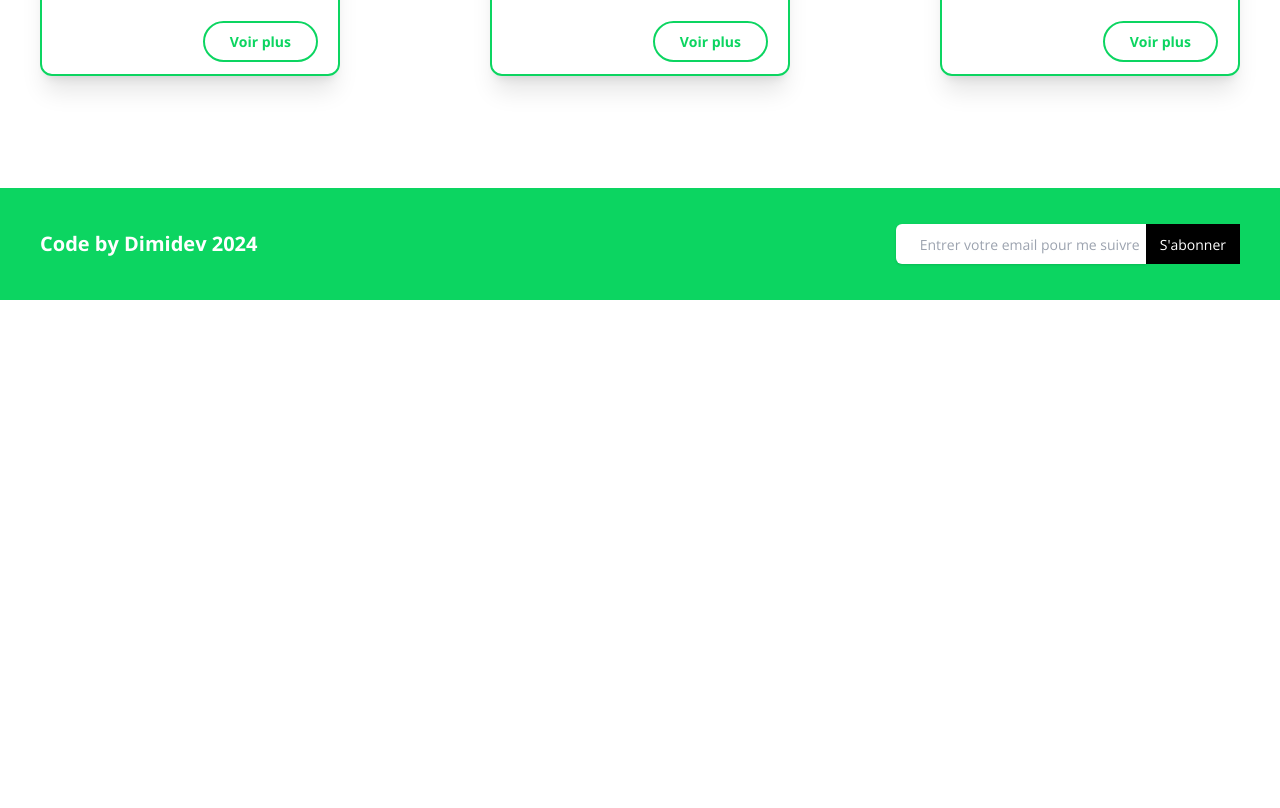
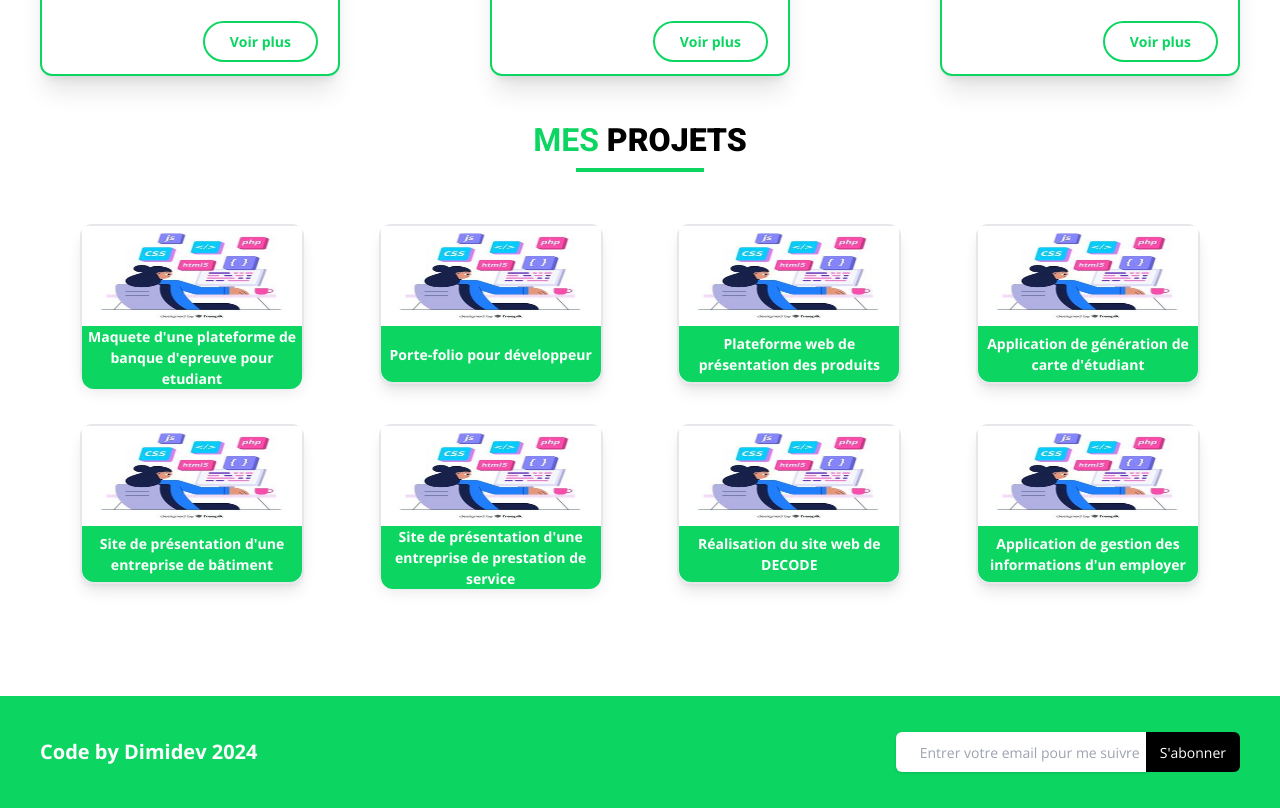
Before and after one commit to Dimitribonsou/Job_dev_Portefolio, a React (Create React App) app: page / in a window 1280 px wide. Shown: the part 2410-3218 px from the top of the page. Before the commit the page ends 2710 px from the top, so only its background shows below. Built offline with nearby package versions, Linux system fonts and the light colour scheme.

Commit message:
section projet ajouter

```diff
--- a/src/App.tsx
+++ b/src/App.tsx
@@ -6,6 +6,7 @@ import AboutSection from './Components/aboutSection';
 import CompetenceSection from './Components/CompetenceSection';
 import ServiceSection from './Components/ServiceSection';
 import FooterSection from './Components/FooterSection';
+import ProjetSection from './Components/ProjetSection';
 
 function App() {
   return (
@@ -16,6 +17,7 @@ function App() {
        <AboutSection/>
        <CompetenceSection/>
        <ServiceSection/>
+       <ProjetSection/>
        <FooterSection/>
     </div>
   );
--- a/src/Components/FooterSection.tsx
+++ b/src/Components/FooterSection.tsx
@@ -6,7 +6,7 @@ const  FooterSection =()=> {
         <span className="text-white font-bold text-xl">Code by Dimidev  2024</span>
         <div className="flex justify-end items-center w-11/12 md:w-1/2 lg:w-5/12 h-10 min-w-64">
          <input type="text" placeholder='Entrer votre email pour me suivre' className="rounded-tl-md rounded-bl-md  h-full rounded-x-2 outline-none border-none shadow w-full md:w-1/2 indent-6" />
-         <button className="text-white bg-black hover:bg-transparent border-2 transition-all border-black hover:text-black h-full px-3 ">S'abonner</button>
+         <button className="text-white bg-black hover:bg-transparent border-2 transition-all border-black hover:text-black h-full px-3 rounded-tr-md rounded-br-md">S'abonner</button>
         </div>
 
     </div>
--- /dev/null
+++ b/src/Components/ProjetSection.tsx
@@ -0,0 +1,32 @@
+import CategorieProjet from "./Sous-Components/CategorieProjet";
+import ProjetItem from "./Sous-Components/ProjetItem";
+
+const ProjetSection = () => {
+  return (
+    <div className="flex flex-col justify-center items-center gap-5 mt-10 px-10">
+      <div
+        id="projets"
+        className="flex flex-col justify-center items-center gap-1 "
+      >
+        <p className="text-first text-green ">
+          MES <strong className="text-black">PROJETS</strong>
+        </p>
+        <span className="w-3/5 h-1 bg-green "></span>
+      </div>
+      {/* <CategorieProjet /> */}
+      <div className="flex justify-center sm:justify-between items-center md:gap-10 lg:mt-8 mt-3 gap-3 flex-wrap w-full md:px-10 px-1">
+        <ProjetItem title="Maquete d'une plateforme de banque d'epreuve pour etudiant" />
+        <ProjetItem title="Porte-folio pour développeur" />
+        <ProjetItem title="Plateforme web de présentation des produits" />
+        <ProjetItem title="Application de génération de carte d'étudiant" />
+        <ProjetItem title="Site de présentation d'une entreprise de bâtiment" />
+        <ProjetItem title="Site de présentation d'une entreprise de prestation de service" />
+        <ProjetItem title="Réalisation du site web de  DECODE" />
+        <ProjetItem title="Application de
+gestion des informations d'un employer" />
+      </div>
+    </div>
+  );
+};
+
+export default ProjetSection;
--- /dev/null
+++ b/src/Components/Sous-Components/CategorieProjet.tsx
@@ -0,0 +1,12 @@
+const CategorieProjet = () => {
+  return (
+    <div className="flex justify-center items-center gap-5 md:gap-14 border-b-4 border-gray-200 py-2  flex-wrap md:px-10 px-3 mt-2">
+      <button className="btn-one">Tout</button>
+      <button className="btn-two">Site web</button>
+      <button className="btn-two">Application web</button>
+      <button className="btn-two">Web design</button>
+    </div>
+  );
+};
+
+export default CategorieProjet;
--- /dev/null
+++ b/src/Components/Sous-Components/ProjetItem.tsx
@@ -0,0 +1,29 @@
+import image_projet from "./../../assets/image_projet.png";
+interface typeProjet{
+   title:string;
+   lien?:string;
+}
+const ProjetItem = (props:typeProjet) => {
+  return (
+    <div className=" w-5/12  lg:w-1/5  h-40   shadow-lg  rounded-xl  flex flex-col  justify-between items-center gap-1 border-gray-200 border-x-2 border-y-2 cursor-pointer hover:scale-105">
+      <div className="w-full">
+        <a href="#projet">
+          <img
+            src={image_projet}
+            alt="imageprojet"
+            className="w-full md:h-24 h-20"
+          />
+        </a>
+      </div>
+      <div className="flex justify-center rounded-bl-xl rounded-br-xl items-center bg-green  w-full md:h-16 h-20">
+        <a href="#projet" className="w-full h-full flex justify-center items-center">
+          <span className=" projet-title text-center text-white md:font-bold px-1 ">
+            {props.title}
+          </span>
+        </a>
+      </div>
+    </div>
+  );
+};
+
+export default ProjetItem;
--- a/src/Components/Sous-Components/ServicesItem.tsx
+++ b/src/Components/Sous-Components/ServicesItem.tsx
@@ -15,7 +15,7 @@ const ServicesItem = (props:servicetype) => {
         {props.description}
       </p>
       <div className="flex justify-end items-center   w-full">
-          <a href="#projet" className="btn-two text-green  ">Voir plus</a>
+          <a href="#projets" className="btn-two text-green  ">Voir plus</a>
       </div>
     </div>
   );
--- a/src/index.scss
+++ b/src/index.scss
@@ -127,6 +127,10 @@ nav .text-link:hover
       {
         font-size: 12px !important;
       }
+      .projet-title
+      {
+         font-size: 11px;
+      }
 }
 @media screen and (min-width:1000px){
  nav .text-link:hover
```
Also changed, not shown: src/assets/image_projet.png (added).
